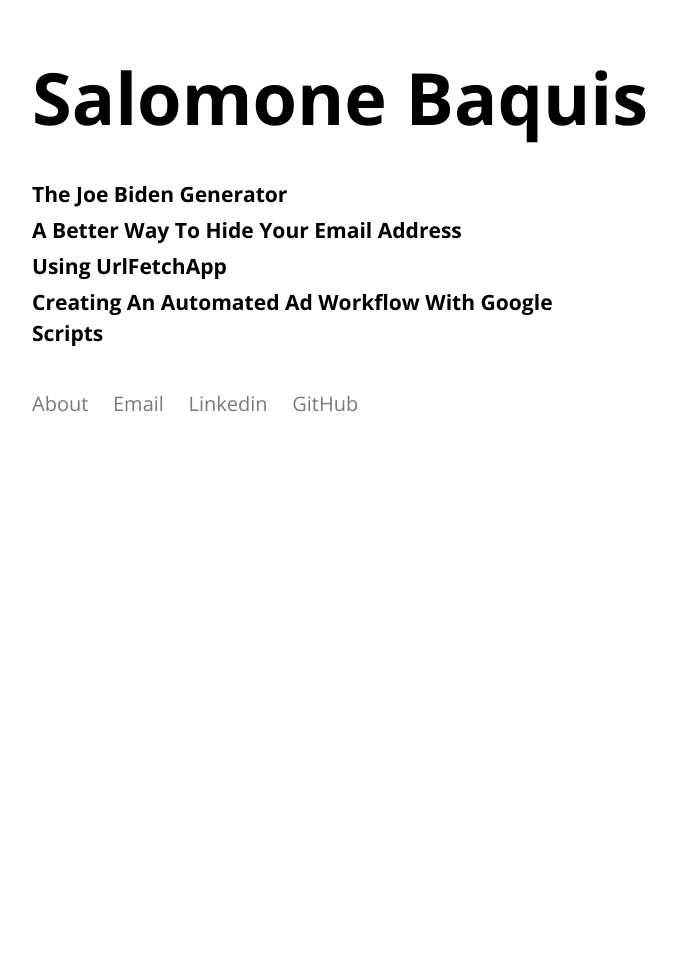
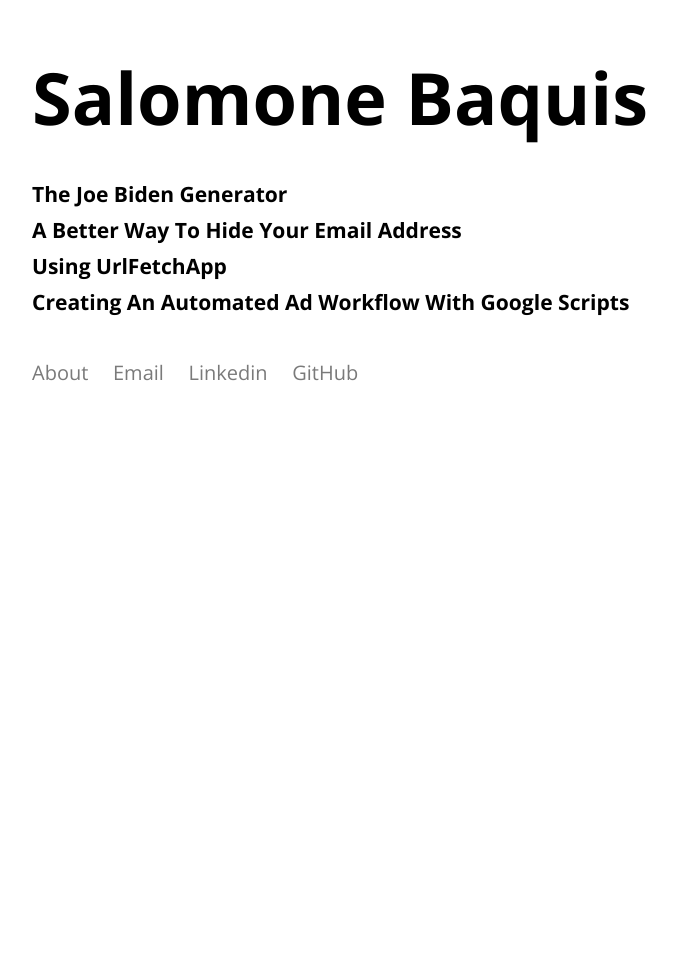
Before and after one commit to salomoneb/site, a Jekyll site: the page built from index.html, in a window 1280 px wide. Shown: the whole page, without its empty margins (208-885 px from the left). Built offline with Jekyll 4.4.1, drawn with Linux system fonts in a browser that asks for light colours.

Commit message:
changed width

```diff
--- a/_sass/style.scss
+++ b/_sass/style.scss
@@ -71,13 +71,11 @@
 }
 .feed {
   margin-top: 1em;
-  width: 70%;
 }
 .feed h3 {
   line-height: 1.5em;
   padding: 0.1em 0;
   @include media-query($on-palm) {
-    max-width: 100%;
     font-size: 1.17*$home-font-size;
     line-height: $base-line-height - 0.5;
     padding: 1rem 0;
```
